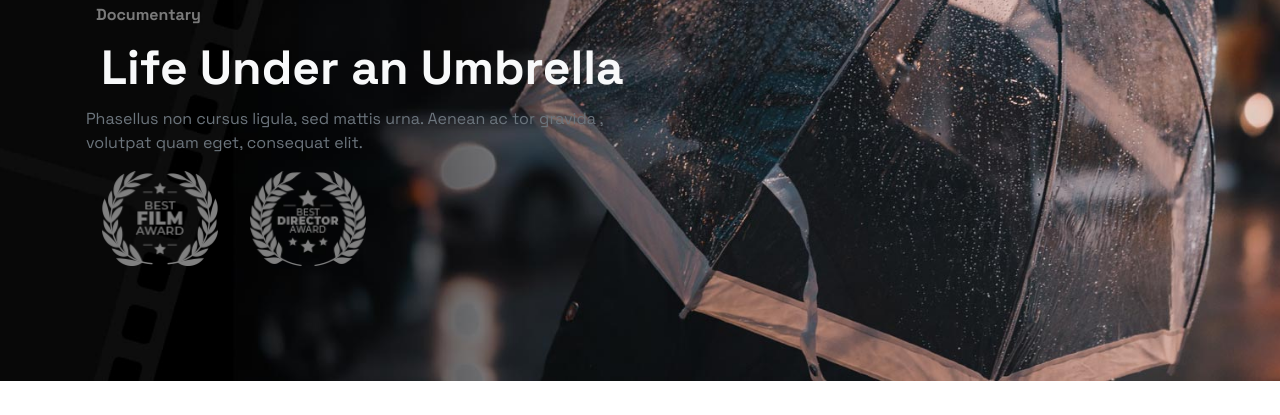
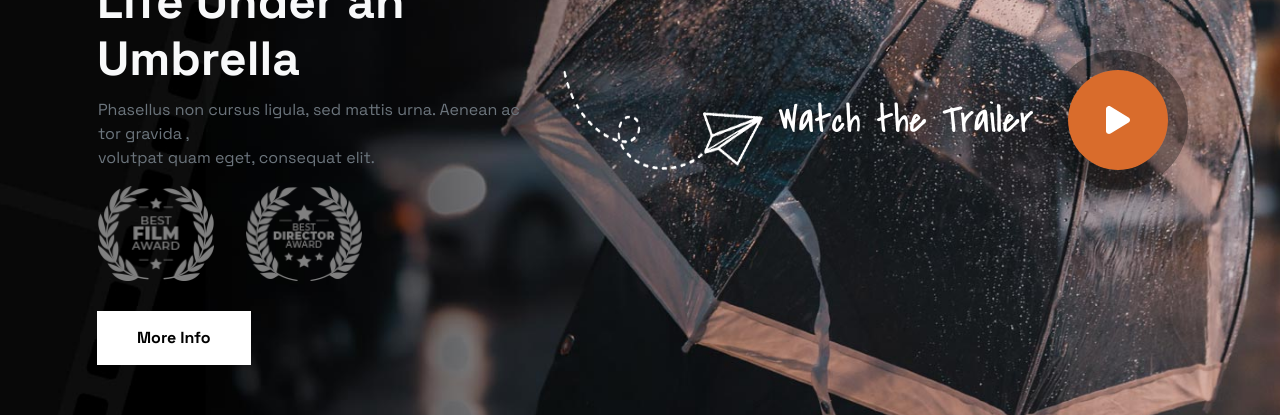
Before and after one commit to Amir-Yadavar/Aovis, a Next.js app: page / in a window 1280 px wide. Shown: the part 4084-4499 px from the top of the page. Before the commit the page ends 4465 px from the top, so only its background shows below. Built offline with nearby package versions, Linux system fonts and the light colour scheme.

Commit message:
edit content3 ..

```diff
--- a/components/Homepage/Documentary/Documentary.jsx
+++ b/components/Homepage/Documentary/Documentary.jsx
@@ -1,11 +1,14 @@
 import styles from "@/styles/documentary.module.css";
 import Image from "next/image";
+import { FaPlay } from "react-icons/fa6";
 import { RiMovie2Fill } from "react-icons/ri";
 
 function Documentary() {
   return (
     <section className={styles.container}>
       <div className="container  p-3">
+        <div className="row">
+          <div className="col-12 col-xl-5 col-xxl-6 p-2">
             <div className="my-4">
               <span className="logo">
                 <RiMovie2Fill />
@@ -13,9 +16,9 @@ function Documentary() {
               <h4 className="titleLogo">Documentary</h4>
               <h3 className="textLogo text-light">Life Under an Umbrella</h3>
 
-          <p className="text-secondary">
-            Phasellus non cursus ligula, sed mattis urna. Aenean ac tor gravida
-            ,<br /> volutpat quam eget, consequat elit.
+              <p className="text-secondary px-3">
+                Phasellus non cursus ligula, sed mattis urna. Aenean ac tor
+                gravida ,<br /> volutpat quam eget, consequat elit.
               </p>
               <div className="d-flex align-items-center my-2 containerAwards">
                 <Image
@@ -33,6 +36,21 @@ function Documentary() {
                   className="mx-3"
                 />
               </div>
+              <button className={styles.btnWhite}>More Info</button>
+            </div>
+          </div>
+          <div className="col-12 col-xl-7 col-xxl-6 p-2 d-flex align-items-center justify-content-center">
+            <Image
+              src={"/img/content3/image-arrow-video.png"}
+              alt="arrow-img"
+              width={200}
+              height={100}
+            />
+            <p className={styles.textTrailer}>Watch the Trailer </p>
+            <div className={styles.btnPlay}>
+              <FaPlay />
+            </div>
+          </div>
         </div>
       </div>
     </section>
--- a/styles/documentary.module.css
+++ b/styles/documentary.module.css
@@ -7,3 +7,36 @@
   align-items: center;
   justify-content: center;
 }
+
+.btnWhite {
+  padding: 15px 40px;
+  background-color: white;
+  color: black;
+  font-weight: bold;
+  border: none;
+  outline: none;
+  margin: 30px 15px;
+  display: block;
+}
+
+.textTrailer {
+  font-family: grace;
+  color: white;
+  font-size: 2.5rem;
+  padding: 10px;
+  margin: 5px;
+}
+
+.btnPlay {
+  width: 100px;
+  height: 100px;
+  border-radius: 50px;
+  background-color: var(--orange);
+  color: white;
+  display: flex;
+  align-items: center;
+  justify-content: center;
+  font-size: 2rem;
+  margin: 20px;
+  outline: 20px solid rgba(0, 0, 0, 0.333);
+}
```
Also changed, not shown: public/img/content3/image-arrow-video.png (added). Lines whose indentation alone changed are shown as unchanged.
